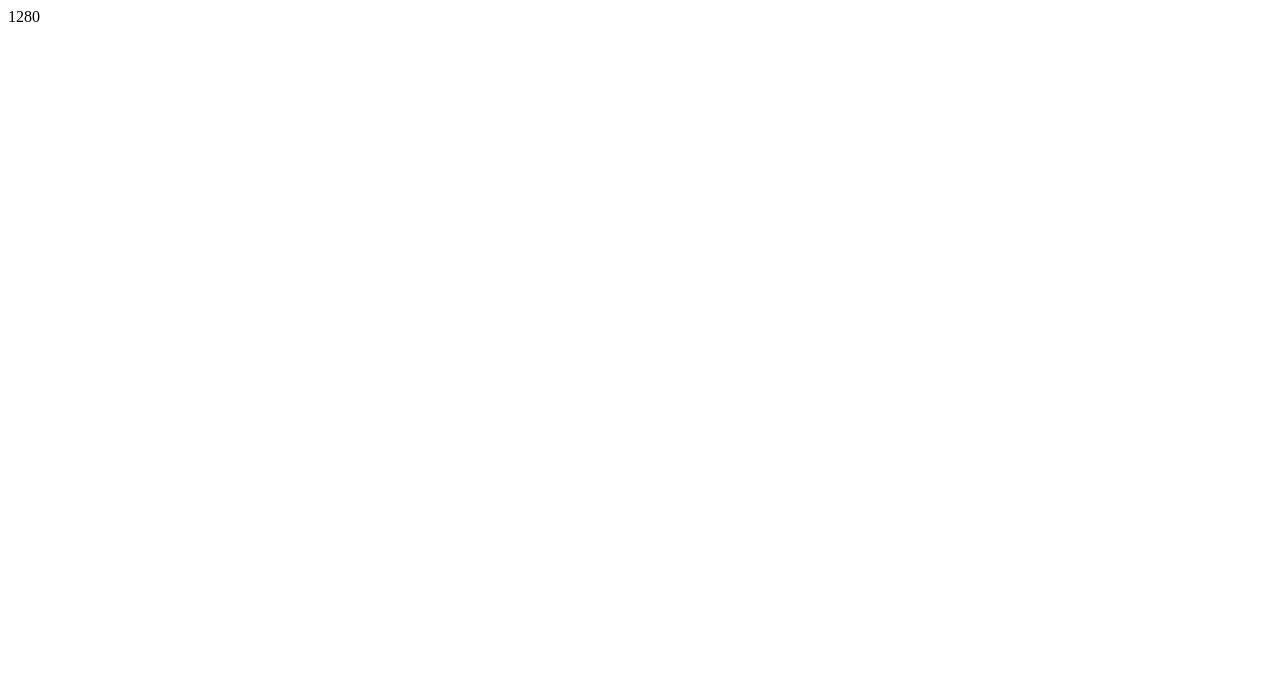
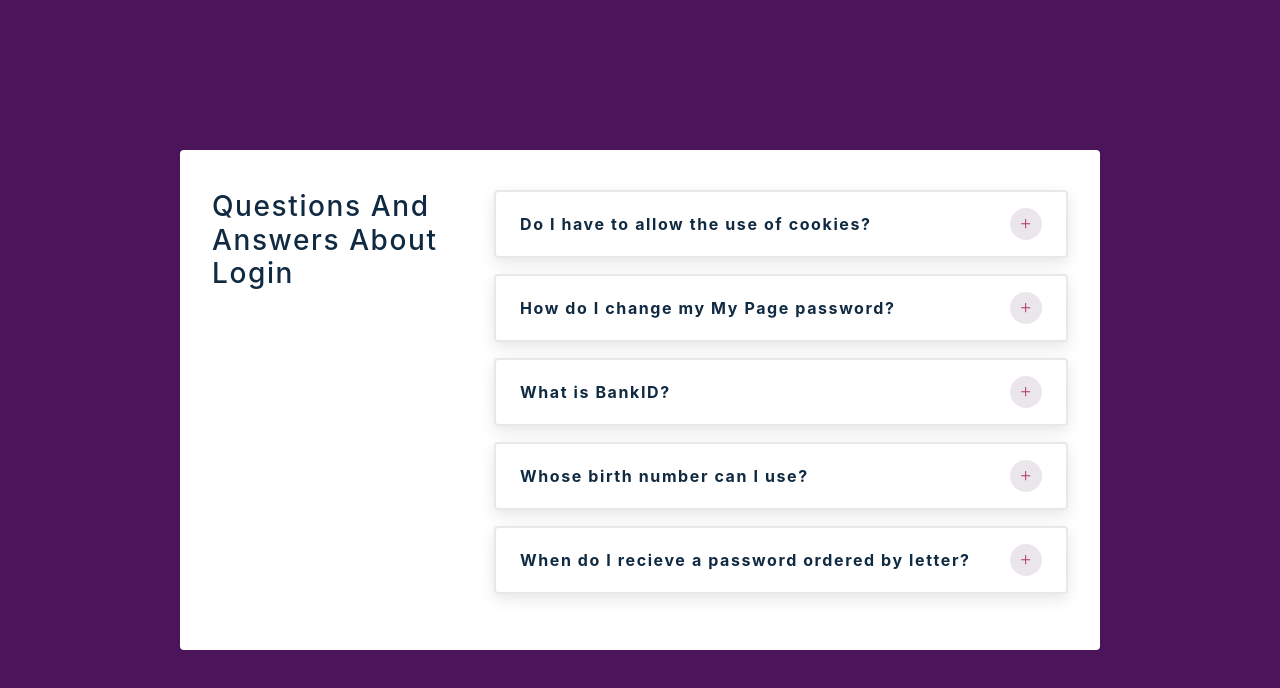
Before and after one commit to anishjoshi1999/react-concepts, a React (Create React App) app in the folder my-app/: page / in a window 1280 px wide. Shown: the top 688 px of the page. Built offline with nearby package versions, Linux system fonts and the light colour scheme.

Commit message:
accordion

```diff
--- a/my-app/public/index.html
+++ b/my-app/public/index.html
@@ -10,13 +10,34 @@
       content="Web site created using create-react-app"
     />
     <link rel="apple-touch-icon" href="%PUBLIC_URL%/logo192.png" />
+    <!--
+      manifest.json provides metadata used when your web app is installed on a
+      user's mobile device or desktop. See https://developers.google.com/web/fundamentals/web-app-manifest/
+    -->
     <link rel="manifest" href="%PUBLIC_URL%/manifest.json" />
+    <!--
+      Notice the use of %PUBLIC_URL% in the tags above.
+      It will be replaced with the URL of the `public` folder during the build.
+      Only files inside the `public` folder can be referenced from the HTML.
 
-    <title>React App</title>
+      Unlike "/favicon.ico" or "favicon.ico", "%PUBLIC_URL%/favicon.ico" will
+      work correctly both with client-side routing and a non-root public URL.
+      Learn how to configure a non-root public URL by running `npm run build`.
+    -->
+    <title>Accordion Complete</title>
   </head>
   <body>
     <noscript>You need to enable JavaScript to run this app.</noscript>
     <div id="root"></div>
+    <!--
+      This HTML file is a template.
+      If you open it directly in the browser, you will see an empty page.
 
+      You can add webfonts, meta tags, or analytics to this file.
+      The build step will place the bundled scripts into the <body> tag.
+
+      To begin the development, run `npm start` or `yarn start`.
+      To create a production bundle, use `npm run build` or `yarn build`.
+    -->
   </body>
 </html>
--- a/my-app/src/App.js
+++ b/my-app/src/App.js
@@ -1,45 +1,22 @@
-import React, {useState,useEffect} from 'react';
+import React, { useState } from 'react';
+import data from './data';
+import SingleQuestion from './Question';
 function App() {
-  const [windowWidth, setwindowWidth] = useState(window.innerWidth)
-  const handleResize = () => {
-    setwindowWidth(window.innerWidth)
-  }
-  useEffect(()=>{
-    window.addEventListener('resize',handleResize)
-
-    return ()=> {
-      window.addEventListener('resize',handleResize)
-    }
-  },[])
-
-  return(
-    <div>{windowWidth}</div>
-  )
+  const [questions, setQuestions] = useState(data);
+  return (
+    <main>
+      <div className='container'>
+        <h3>questions and answers about login</h3>
+        <section className='info'>
+          {questions.map((question) => {
+            return (
+              <SingleQuestion key={question.id} {...question}></SingleQuestion>
+            );
+          })}
+        </section>
+      </div>
+    </main>
+  );
 }
 
-// First example of useState
-// function App() {
-//   const [resourceType, setResourceType] = useState('posts')
-//   const [items,setItems] = useState([])
-
-//   useEffect(()=>{
-//     fetch(`https://jsonplaceholder.typicode.com/${resourceType}`)
-//     .then(response => response.json())
-//     .then(json=> setItems(json))
-//   },[resourceType])
-
-//   return(
-//     <>
-//     <div>
-//       <button onClick={()=> setResourceType('posts')}>Posts</button>
-//       <button onClick={()=> setResourceType('users')}>Users</button>
-//       <button onClick={()=> setResourceType('comments')}>Comments</button>
-//     </div>
-//     <h1>{resourceType}</h1>
-//     {items.map(item => {
-//       return <pre>{JSON.stringify(item)}</pre>
-//     })}
-//       </>
-//   )
-// }
 export default App;
--- /dev/null
+++ b/my-app/src/Question.js
@@ -0,0 +1,18 @@
+import React, { useState } from 'react';
+import { AiOutlineMinus, AiOutlinePlus } from 'react-icons/ai';
+const Question = ({ title, info }) => {
+  const [showInfo, setShowInfo] = useState(false);
+  return (
+    <article className='question'>
+      <header>
+        <h4>{title}</h4>
+        <button className='btn' onClick={() => setShowInfo(!showInfo)}>
+          {showInfo ? <AiOutlineMinus /> : <AiOutlinePlus />}
+        </button>
+      </header>
+      {showInfo && <p>{info}</p>}
+    </article>
+  );
+};
+
+export default Question;
--- /dev/null
+++ b/my-app/src/data.js
@@ -0,0 +1,33 @@
+const questions = [
+  {
+    id: 1,
+    title: 'Do I have to allow the use of cookies?',
+    info:
+      'Unicorn vinyl poutine brooklyn, next level direct trade iceland. Shaman copper mug church-key coloring book, whatever poutine normcore fixie cred kickstarter post-ironic street art.',
+  },
+  {
+    id: 2,
+    title: 'How do I change my My Page password?',
+    info:
+      'Coloring book forage photo booth gentrify lumbersexual. Migas chillwave poutine synth shoreditch, enamel pin thundercats fashion axe roof party polaroid chartreuse.',
+  },
+  {
+    id: 3,
+    title: 'What is BankID?',
+    info:
+      'Enamel pin fam sustainable woke whatever venmo. Authentic asymmetrical put a bird on it, lumbersexual activated charcoal kinfolk banjo cred pickled sartorial.',
+  },
+  {
+    id: 4,
+    title: 'Whose birth number can I use?',
+    info:
+      'Edison bulb direct trade gentrify beard lo-fi seitan sustainable roof party franzen occupy squid. Knausgaard cronut succulents, scenester readymade shabby chic lyft. Copper mug meh vegan gentrify.',
+  },
+  {
+    id: 5,
+    title: 'When do I recieve a password ordered by letter?',
+    info:
+      'Locavore franzen fashion axe live-edge neutra irony synth af tilde shabby chic man braid chillwave waistcoat copper mug messenger bag. Banjo snackwave blog, microdosing thundercats migas vaporware viral lo-fi seitan ',
+  },
+]
+export default questions
--- /dev/null
+++ b/my-app/src/index.css
@@ -0,0 +1,213 @@
+/*
+===============
+Variables
+===============
+*/
+
+:root {
+  /* dark shades of primary color*/
+  --clr-primary-1: hsl(205, 86%, 17%);
+  --clr-primary-2: hsl(205, 77%, 27%);
+  --clr-primary-3: hsl(205, 72%, 37%);
+  --clr-primary-4: hsl(205, 63%, 48%);
+  /* primary/main color */
+  --clr-primary-5: hsl(205, 78%, 60%);
+  /* lighter shades of primary color */
+  --clr-primary-6: hsl(205, 89%, 70%);
+  --clr-primary-7: hsl(205, 90%, 76%);
+  --clr-primary-8: hsl(205, 86%, 81%);
+  --clr-primary-9: hsl(205, 90%, 88%);
+  --clr-primary-10: hsl(205, 100%, 96%);
+  /* darkest grey - used for headings */
+  --clr-grey-1: hsl(209, 61%, 16%);
+  --clr-grey-2: hsl(211, 39%, 23%);
+  --clr-grey-3: hsl(209, 34%, 30%);
+  --clr-grey-4: hsl(209, 28%, 39%);
+  /* grey used for paragraphs */
+  --clr-grey-5: hsl(210, 22%, 49%);
+  --clr-grey-6: hsl(209, 23%, 60%);
+  --clr-grey-7: hsl(211, 27%, 70%);
+  --clr-grey-8: hsl(210, 31%, 80%);
+  --clr-grey-9: hsl(212, 33%, 89%);
+  --clr-grey-10: hsl(210, 36%, 96%);
+  --clr-white: #fff;
+  --clr-purple: #4b145b;
+  --clr-red-special: #b4345c;
+  --clr-grey-special: #eae6eb;
+  --clr-red-dark: hsl(360, 67%, 44%);
+  --clr-red-light: hsl(360, 71%, 66%);
+  --clr-green-dark: hsl(125, 67%, 44%);
+  --clr-green-light: hsl(125, 71%, 66%);
+  --clr-black: #222;
+  --transition: all 0.3s linear;
+  --spacing: 0.1rem;
+  --radius: 0.25rem;
+  --light-shadow: 0 5px 15px rgba(0, 0, 0, 0.1);
+  --dark-shadow: 0 5px 15px rgba(0, 0, 0, 0.2);
+  --max-width: 1170px;
+  --fixed-width: 920px;
+}
+/*
+===============
+Global Styles
+===============
+*/
+
+*,
+::after,
+::before {
+  margin: 0;
+  padding: 0;
+  box-sizing: border-box;
+}
+body {
+  font-family: -apple-system, BlinkMacSystemFont, 'Segoe UI', Roboto, Oxygen,
+    Ubuntu, Cantarell, 'Open Sans', 'Helvetica Neue', sans-serif;
+  background: var(--clr-purple);
+  color: var(--clr-grey-1);
+  line-height: 1.5;
+  font-size: 0.875rem;
+}
+ul {
+  list-style-type: none;
+}
+a {
+  text-decoration: none;
+}
+h1,
+h2,
+h3,
+h4 {
+  letter-spacing: var(--spacing);
+  text-transform: capitalize;
+  line-height: 1.25;
+  margin-bottom: 0.75rem;
+}
+h1 {
+  font-size: 3rem;
+}
+h2 {
+  font-size: 2rem;
+}
+h3 {
+  font-size: 1.25rem;
+}
+h4 {
+  font-size: 0.875rem;
+}
+p {
+  margin-bottom: 1.25rem;
+  color: var(--clr-grey-5);
+}
+@media screen and (min-width: 800px) {
+  h1 {
+    font-size: 4rem;
+  }
+  h2 {
+    font-size: 2.5rem;
+  }
+  h3 {
+    font-size: 1.75rem;
+  }
+  h4 {
+    font-size: 1rem;
+  }
+  body {
+    font-size: 1rem;
+  }
+  h1,
+  h2,
+  h3,
+  h4 {
+    line-height: 1;
+  }
+}
+/*  global classes */
+
+/* section */
+.section {
+  width: 90vw;
+  margin: 0 auto;
+  max-width: var(--max-width);
+}
+
+@media screen and (min-width: 992px) {
+  .section {
+    width: 95vw;
+  }
+}
+
+/*
+===============
+Questions
+===============
+*/
+
+main {
+  min-height: 100vh;
+  /* using flex because of better browser support */
+  display: flex;
+  justify-content: center;
+  align-items: center;
+}
+
+.container {
+  width: 90vw;
+  margin: 5rem auto;
+  background: var(--clr-white);
+  border-radius: var(--radius);
+  padding: 2.5rem 2rem;
+  max-width: var(--fixed-width);
+  display: grid;
+  gap: 1rem 2rem;
+}
+.container h3 {
+  line-height: 1.2;
+  font-weight: 500;
+}
+@media screen and (min-width: 992px) {
+  .container {
+    display: grid;
+    grid-template-columns: 250px 1fr;
+  }
+}
+.question {
+  padding: 1rem 1.5rem;
+  border: 2px solid var(--clr-grey-special);
+  margin-bottom: 1rem;
+  border-radius: var(--radius);
+  box-shadow: var(--light-shadow);
+}
+.question h4 {
+  text-transform: none;
+  line-height: 1.5;
+}
+.question p {
+  color: var(--clr-grey-3);
+  margin-bottom: 0;
+  margin-top: 0.5rem;
+}
+.question header {
+  display: flex;
+  justify-content: space-between;
+  align-items: center;
+}
+.question header h4 {
+  margin-bottom: 0;
+}
+.btn {
+  background: transparent;
+  border-color: transparent;
+  width: 2rem;
+  height: 2rem;
+  background: var(--clr-grey-special);
+  display: flex;
+  align-items: center;
+  justify-content: center;
+  border-radius: 50%;
+  color: var(--clr-red-special);
+  cursor: pointer;
+  margin-left: 1rem;
+  align-self: center;
+  min-width: 2rem;
+}
--- a/my-app/src/index.js
+++ b/my-app/src/index.js
@@ -1,16 +1,11 @@
 import React from 'react';
-import ReactDOM from 'react-dom/client';
+import ReactDOM from 'react-dom';
+import './index.css';
 import App from './App';
-import reportWebVitals from './reportWebVitals';
 
-const root = ReactDOM.createRoot(document.getElementById('root'));
-root.render(
+ReactDOM.render(
   <React.StrictMode>
     <App />
-  </React.StrictMode>
+  </React.StrictMode>,
+  document.getElementById('root')
 );
-
-// If you want to start measuring performance in your app, pass a function
-// to log results (for example: reportWebVitals(console.log))
-// or send to an analytics endpoint. Learn more: https://bit.ly/CRA-vitals
-reportWebVitals();
--- a/my-app/src/reportWebVitals.js
+++ /dev/null
@@ -1,13 +0,0 @@
-const reportWebVitals = onPerfEntry => {
-  if (onPerfEntry && onPerfEntry instanceof Function) {
-    import('web-vitals').then(({ getCLS, getFID, getFCP, getLCP, getTTFB }) => {
-      getCLS(onPerfEntry);
-      getFID(onPerfEntry);
-      getFCP(onPerfEntry);
-      getLCP(onPerfEntry);
-      getTTFB(onPerfEntry);
-    });
-  }
-};
-
-export default reportWebVitals;
```
Also changed, not shown: my-app/src/setupTests.js (deleted, +0 -5 lines), my-app/src/logo.svg (deleted), 1 other file (tests, documents, lock files or other folders).
